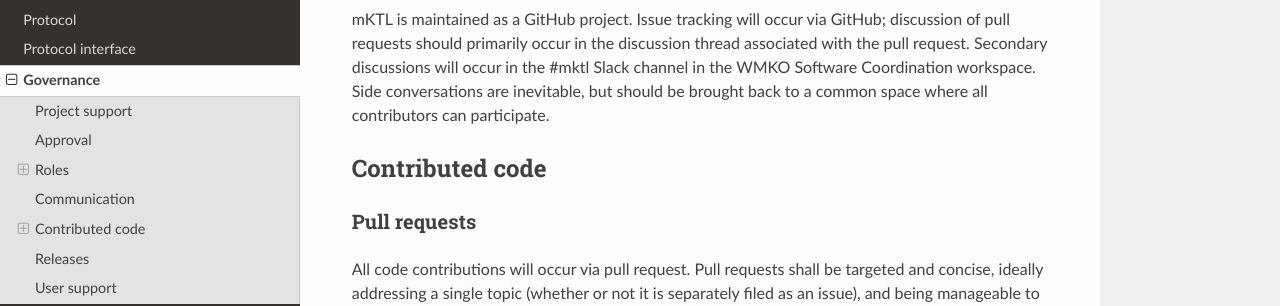
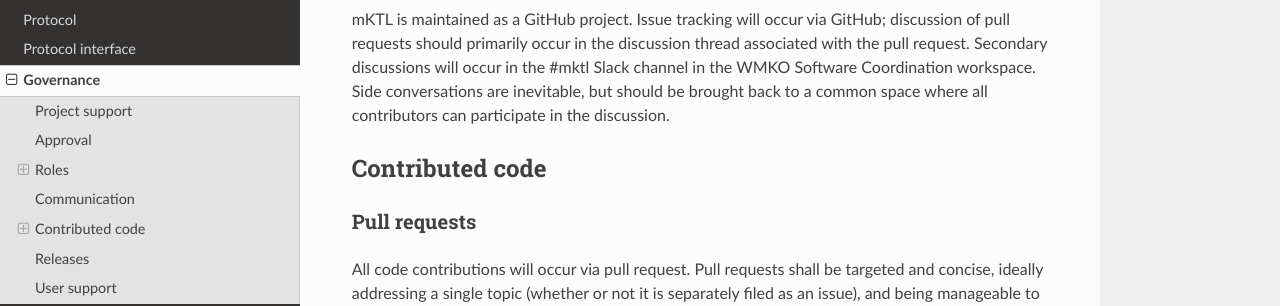
Before and after one commit to KeckObservatory/mKTL, a Sphinx documentation site: the page built from doc/governance.rst, in a window 1280 px wide and 900 px high, scrolled down 1550 px. Shown: the part 248-554 px from the top of the window. Built offline with Sphinx 7.4.7 and the Read the Docs theme 3.1.0, drawn with Linux system fonts in a browser that asks for light colours.

Commit message:
Minor tweak to communication for readability.

```diff
--- a/doc/governance.rst
+++ b/doc/governance.rst
@@ -94,7 +94,7 @@ via GitHub; discussion of pull requests should primarily occur in the
 discussion thread associated with the pull request. Secondary discussions
 will occur in the #mktl Slack channel in the WMKO Software Coordination
 workspace. Side conversations are inevitable, but should be brought back to
-a common space where all contributors can participate.
+a common space where all contributors can participate in the discussion.
 
 
 Contributed code
```
